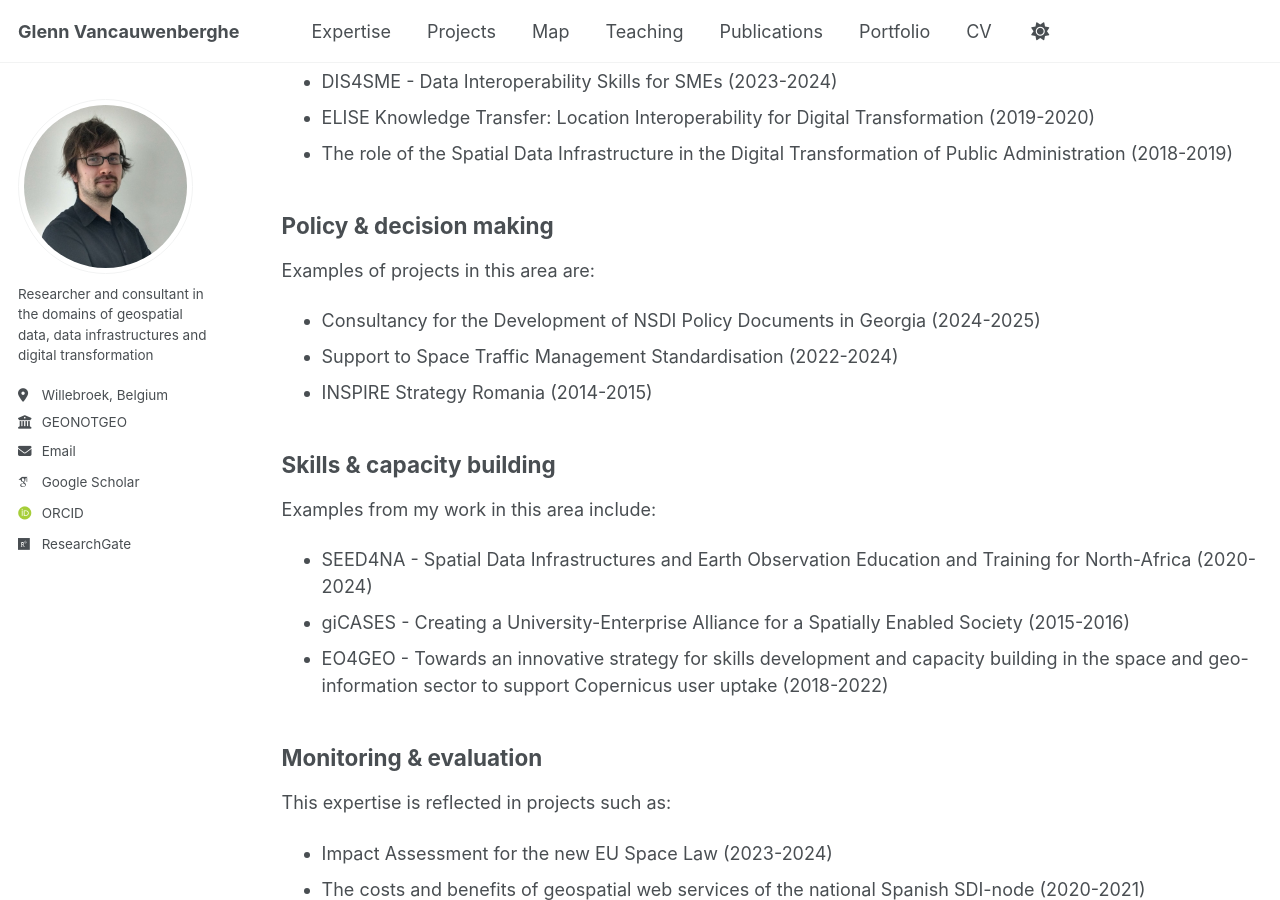
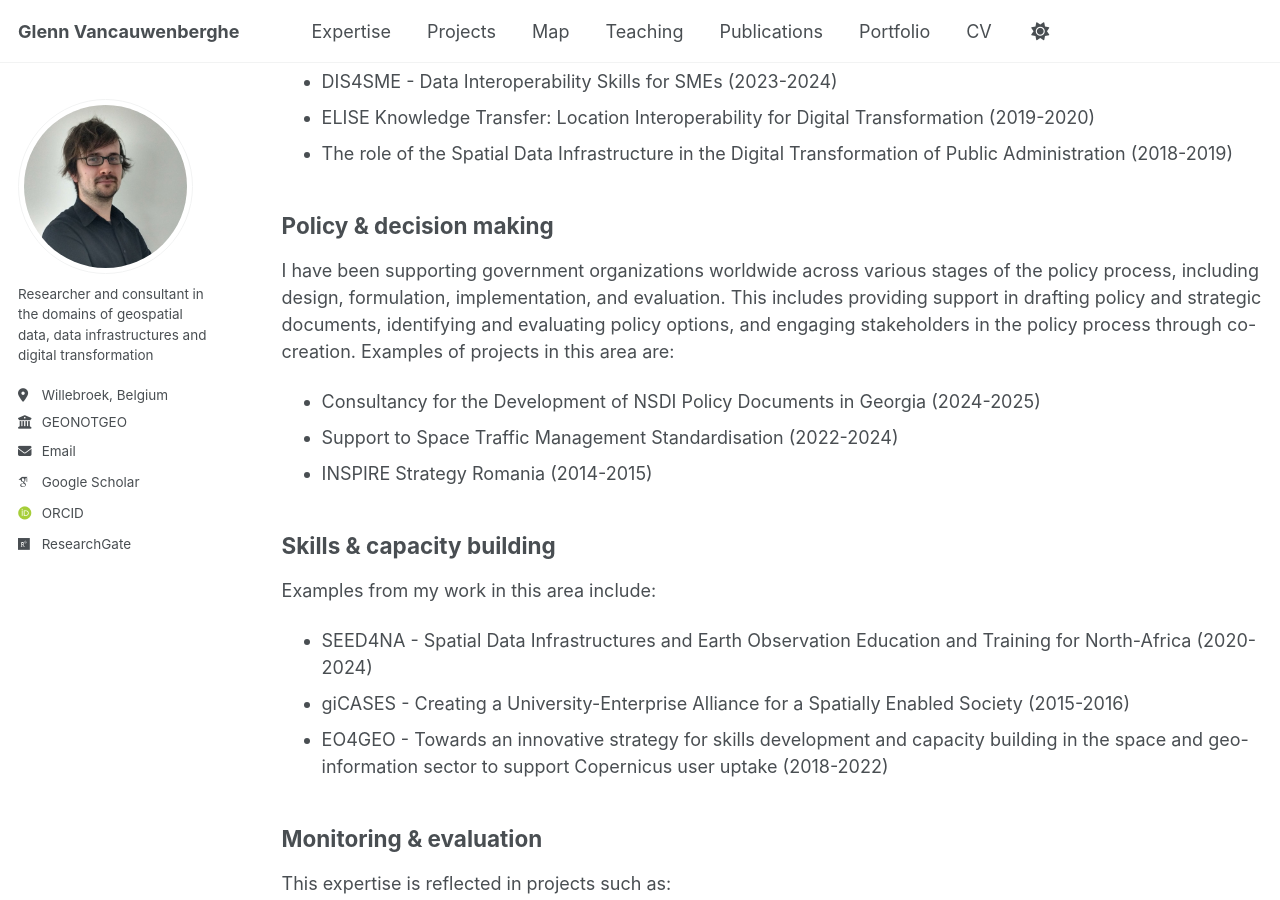
Before and after one commit to GVancauwenberghe/gvancauwenberghe.github.io, a Jekyll site: the page built from _pages/expert.md, in a window 1280 px wide and 900 px high, scrolled down 1947 px. Built offline with Jekyll 4.4.1, drawn with Linux system fonts in a browser that asks for light colours; some web fonts are replaced.

Commit message:
Update expert.md

```diff
--- a/_pages/expert.md
+++ b/_pages/expert.md
@@ -37,8 +37,7 @@ This area of expertise is demonstrated in projects such as:
 * The role of the Spatial Data Infrastructure in the Digital Transformation of Public Administration (2018-2019)
 
 ## Policy & decision making
-
-Examples of projects in this area are:
+I have been supporting government organizations worldwide across various stages of the policy process, including design, formulation, implementation, and evaluation. This includes providing support in drafting policy and strategic documents, identifying and evaluating policy options, and engaging stakeholders in the policy process through co-creation. Examples of projects in this area are:
 * Consultancy for the Development of NSDI Policy Documents in Georgia (2024-2025)
 * Support to Space Traffic Management Standardisation (2022-2024)
 * INSPIRE Strategy Romania (2014-2015)
```
